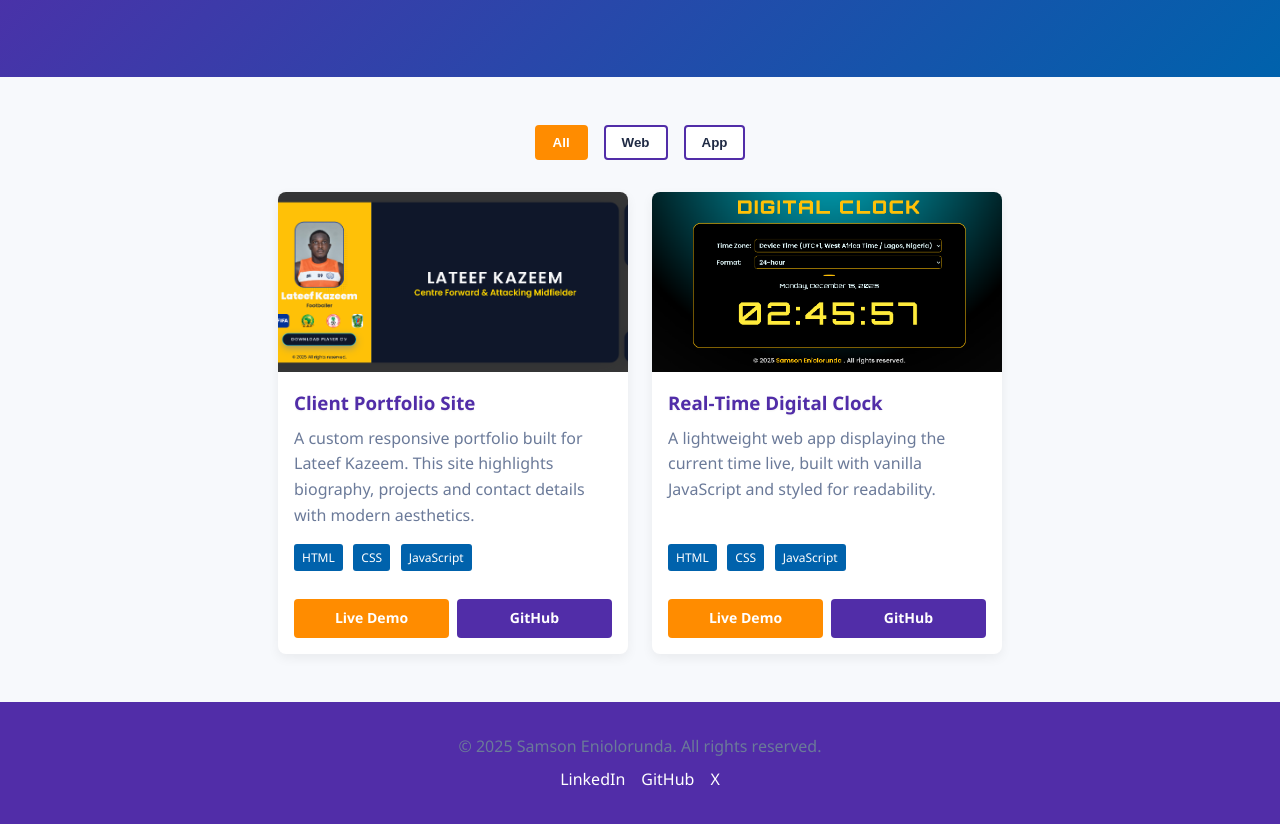
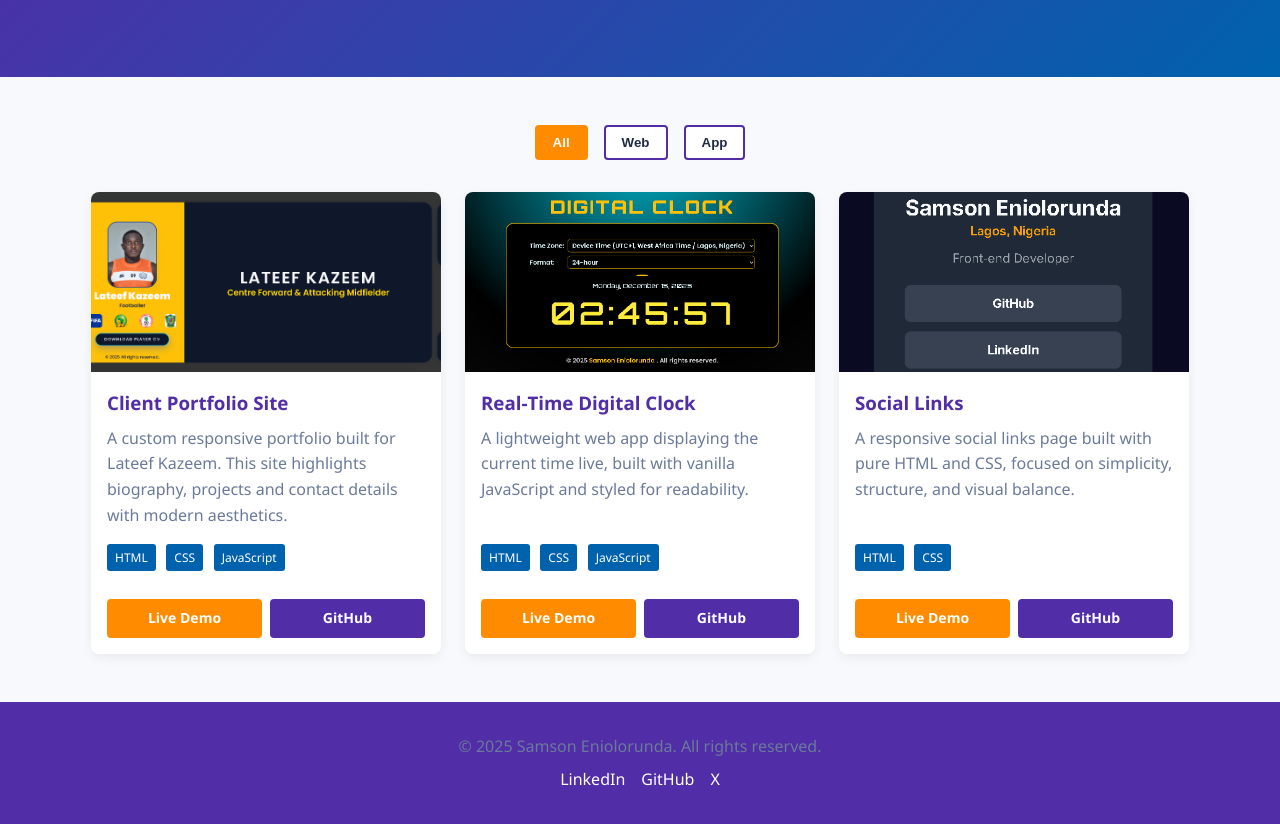
Before and after one commit to Samson-Eniolorunda/my-portfolio, a plain HTML site: page portfolio.html in a window 1280 px wide. Shown: the part 224-1048 px from the top of the page. Drawn offline with Linux system fonts and the light colour scheme.

Commit message:
add social links website to portfolio

```diff
--- a/portfolio.html
+++ b/portfolio.html
@@ -65,7 +65,7 @@
         </div>
         <!-- Project 2: Real-Time Digital Clock -->
         <div class="project-card" data-category="web">
-          <img src="assets/img/Real-Time Digital Clock screenshot.png" alt="Real-Time Digital Clock screenshot" />
+          <img src="assets/img/real-time digital clock screenshot.png" alt="real-time digital clock screenshot" />
           <div class="card-body">
             <h3>Real‑Time Digital Clock</h3>
             <p>A lightweight web app displaying the current time live, built with vanilla JavaScript and styled for readability.</p>
@@ -77,6 +77,22 @@
             <div class="card-buttons">
               <a href="https://realtimedigitalclock.vercel.app/" class="demo-btn" target="_blank" rel="noopener">Live Demo</a>
               <a href="https://github.com/Samson-Eniolorunda/real-time-digital-clock" class="github-btn" target="_blank" rel="noopener">GitHub</a>
+            </div>
+          </div>
+        </div>
+        <!-- Project 3: Social Links -->
+        <div class="project-card" data-category="web">
+          <img src="assets/img/social links screenshot.png" alt="Social links screenshot" />
+          <div class="card-body">
+            <h3>Social Links</h3>
+            <p>A responsive social links page built with pure HTML and CSS, focused on simplicity, structure, and visual balance.</p>
+            <div class="badges">
+              <span class="badge">HTML</span>
+              <span class="badge">CSS</span>
+            </div>
+            <div class="card-buttons">
+              <a href="https://samson-dev-links.vercel.app/" class="demo-btn" target="_blank" rel="noopener">Live Demo</a>
+              <a href="https://github.com/Samson-Eniolorunda/social-links-profile" class="github-btn" target="_blank" rel="noopener">GitHub</a>
             </div>
           </div>
         </div>
```
Also changed, not shown: about.html (+2 -2 lines), assets/img/social links screenshot.png (added).
